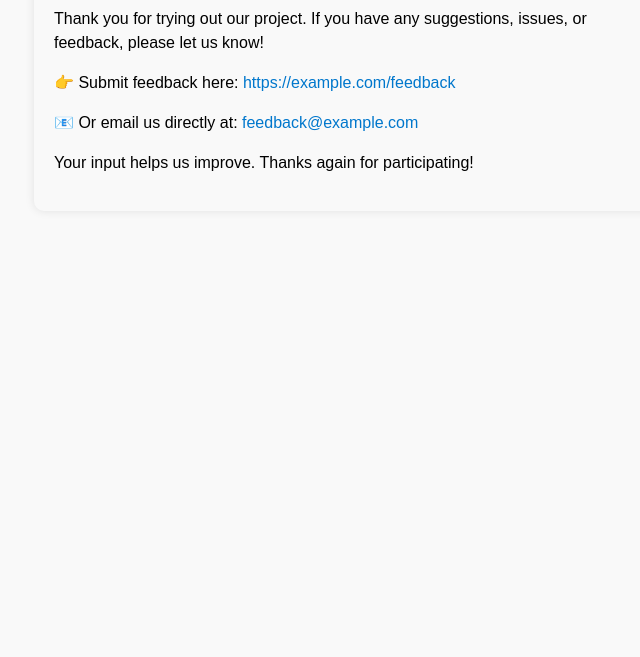
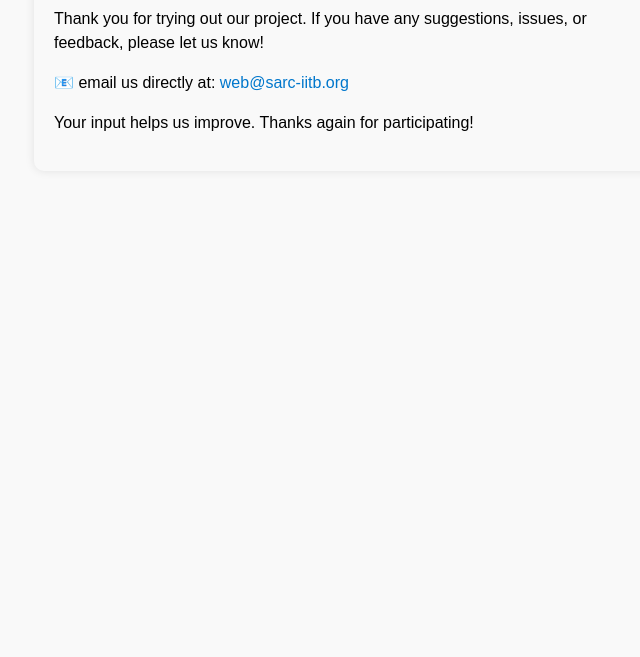
Before and after one commit to KhushiYadav18/yearbook-feedback, a plain HTML site: page index.html in a window 1280 px wide. Shown: the part 143-800 px from the top of the page, without its empty margins (286-926 px from the left). Drawn offline with Linux system fonts and the light colour scheme.

Commit message:
Update index.html

```diff
--- a/index.html
+++ b/index.html
@@ -37,11 +37,7 @@
   </p>
 
   <p>
-    👉 Submit feedback here: <a href="https://example.com/feedback" target="_blank">https://example.com/feedback</a>
-  </p>
-
-  <p>
-    📧 Or email us directly at: <a href="mailto:feedback@example.com">feedback@example.com</a>
+    📧 email us directly at: <a href="mailto:web@sarc-iitb.org">web@sarc-iitb.org</a>
   </p>
 
   <p>
```
